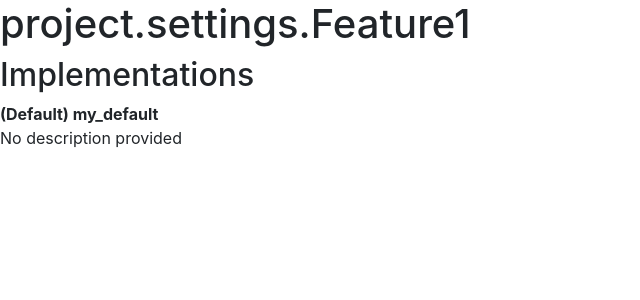
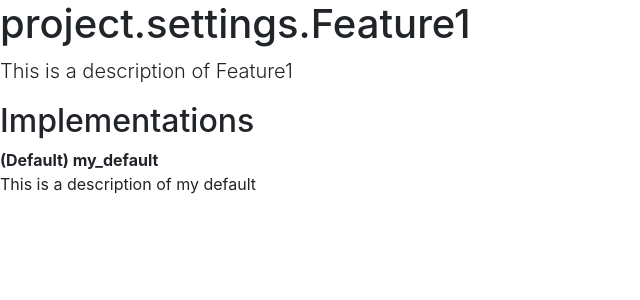
Before and after one commit to roverdotcom/feats.py, a Django app: a page that uses feats/django/templates/feats/detail.html in a window 1280 px wide. Shown: the top 300 px of the page, without its empty margins (0-640 px from the left). Run offline with Django 3.2, Linux system fonts and the light colour scheme; some libraries are stand-ins or nearby versions.

Commit message:
Add descriptions. Remove callable from impl because Django templates play poorly

```diff
--- a/feats/app.py
+++ b/feats/app.py
@@ -38,7 +38,7 @@ class FeatureHandle:
         selectors for the feature.
         """
         impl_name = self.find(*args)
-        return self.feature.implementations[impl_name](*args)
+        return self.feature.implementations[impl_name].fn(*args)
 
 
 class App:
--- a/feats/django/templates/feats/detail.html
+++ b/feats/django/templates/feats/detail.html
@@ -2,9 +2,9 @@
 
 {% block main %}
 <h1> {{ feature.name }} </h1>
-{% if feature.description %}
+{% if feature.feature.description %}
 <p class="lead"/>
-{{ feature.description }}
+{{ feature.feature.description }}
 </p>
 {% endif %}
 
@@ -26,5 +26,4 @@
     </dd>
     {% endfor %}
 </dl>
-
 {% endblock %}
--- a/feats/feature.py
+++ b/feats/feature.py
@@ -42,6 +42,10 @@ class Feature:
         self.definition = definition
 
     @property
+    def description(self):
+        return self.definition.description
+
+    @property
     def input_types(self):
         return self.definition.implementations[0].input_types
 
--- a/feats/meta.py
+++ b/feats/meta.py
@@ -7,6 +7,7 @@ class Implementation:
     def __init__(self, fn):
         self.fn = fn
         self.name = fn.__name__
+        self.description = fn.__doc__
 
         signature = inspect.signature(fn)
         self.output_type = signature.return_annotation
@@ -27,15 +28,13 @@ class Implementation:
         if errors:
             raise ValueError(errors)
 
-    def __call__(self, *args, **kwargs):
-        return self.fn(*args, **kwargs)
-
 
 class Definition:
     """
     """
 
     def __init__(self, obj):
+        self.description = obj.__doc__
         self.implementations: Dict[str, Implementation] = {}
         self.annotations = defaultdict(list)
         for key in dir(obj):
```
Also changed, not shown: tests/django/project/project/settings.py (+6 -0 lines).
